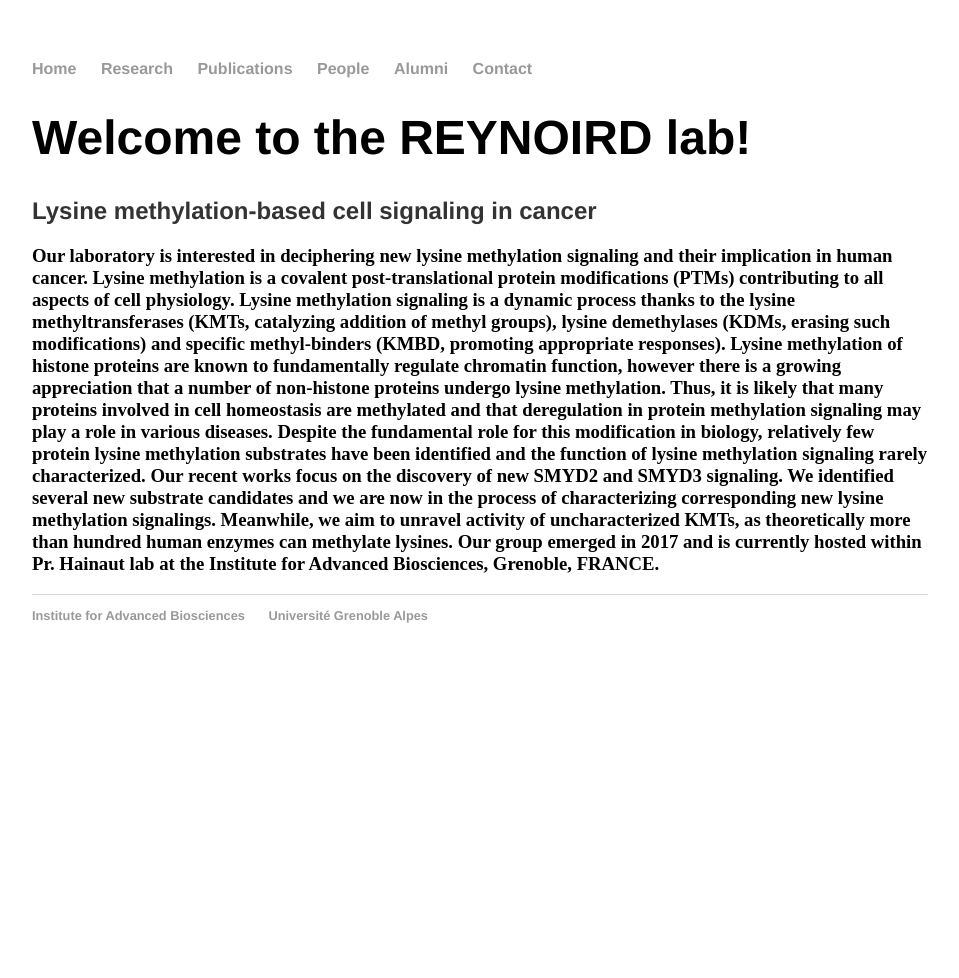
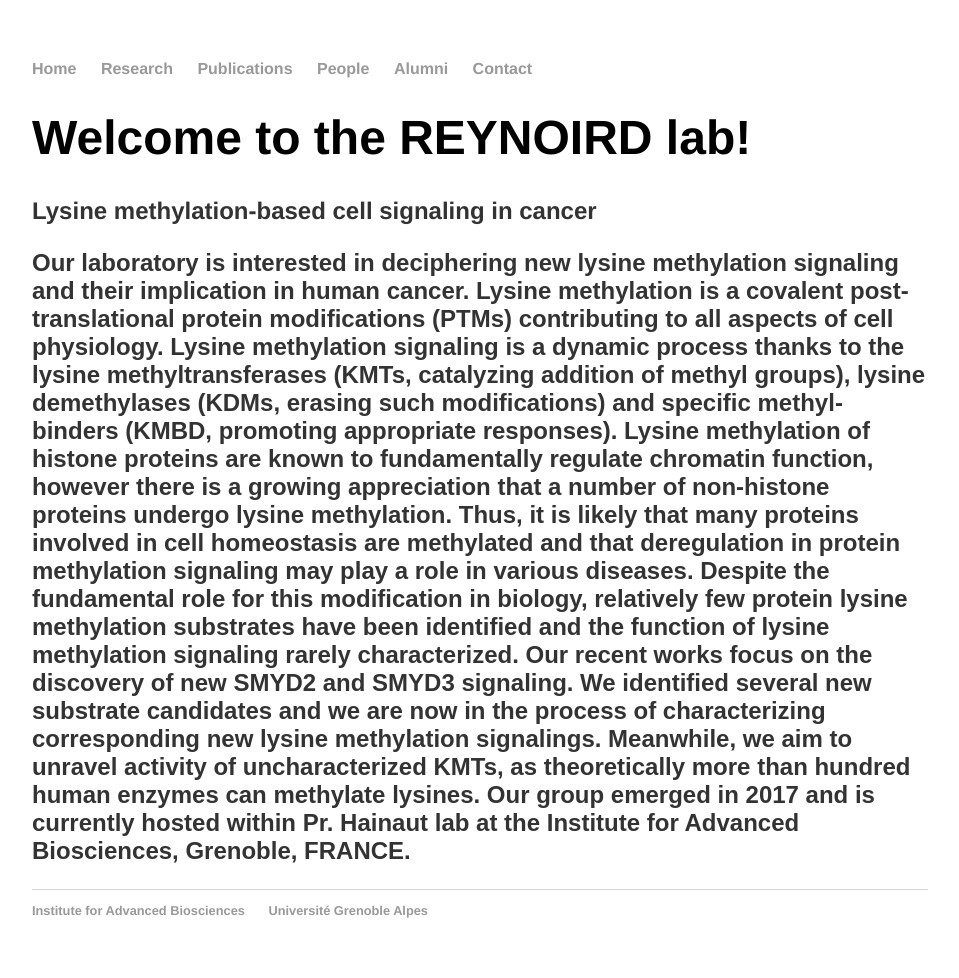
Before and after one commit to Reynoird-Lab/Reynoird-lab.github.io, a Jekyll site: the page built from index.html, in a window 1280 px wide. Shown: the whole page, without its empty margins (160-1119 px from the left). Built offline with Jekyll 4.4.1, drawn with Linux system fonts in a browser that asks for light colours; Markdown is read by kramdown in place of the engine named in the settings; before the commit the page ends 900 px from its top, so only the background shows below that.

Commit message:
Update main.css

```diff
--- a/css/main.css
+++ b/css/main.css
@@ -28,6 +28,11 @@ h2 {
     font-family:'Helvetica', 'Arial', 'Sans-Serif';
     color: #333;
 }
+h3 {
+    font-size: 1.5em;
+    font-family:'Arial', 'Sans-Serif';
+    color: #333;
+}
 p {
     font-size: 1.5em;
     line-height: 1.4em;
```
